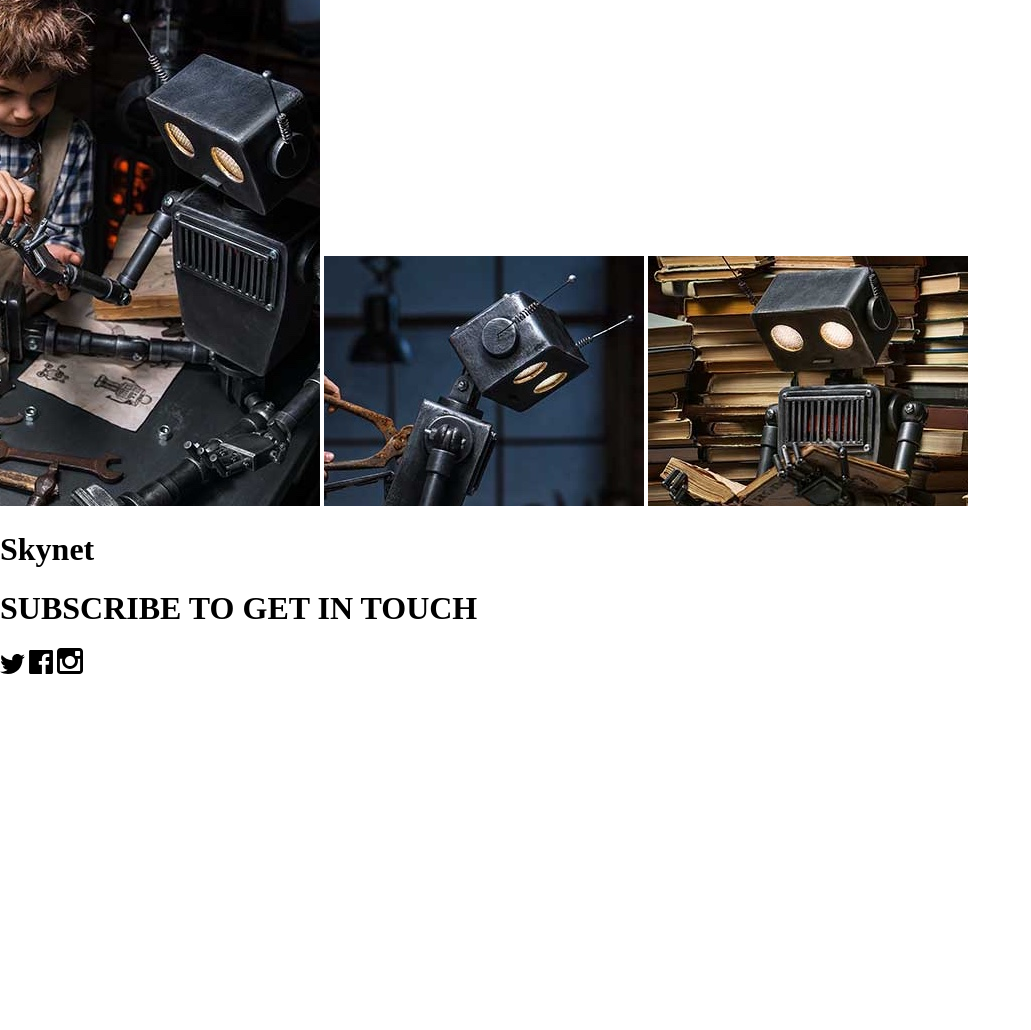
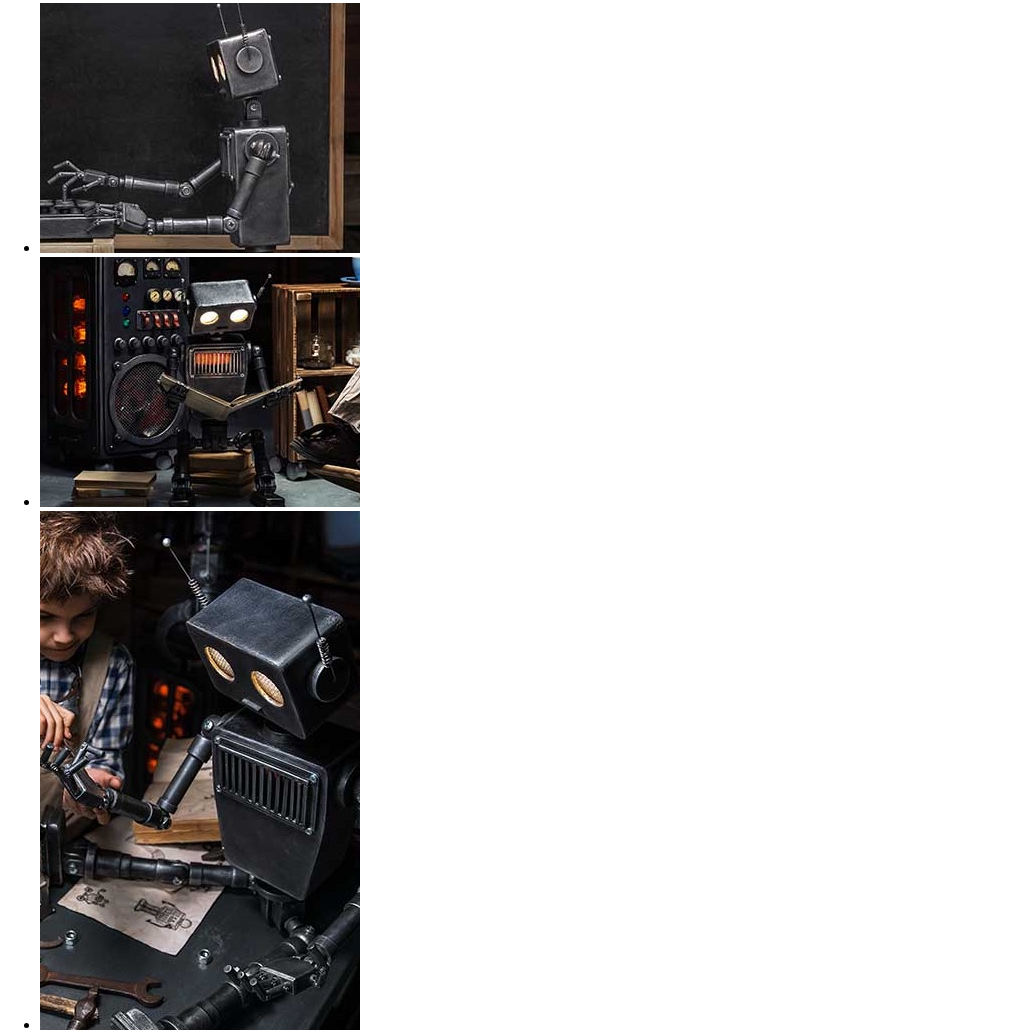
Before and after one commit to adevine104/in-class, a plain HTML site: page deploy/index.html in a window 1280 px wide. Shown: the part 3234-4264 px from the top of the page, without its empty margins (0-1031 px from the left). Before the commit the page ends 3912 px from the top, so only its background shows below. Drawn offline with nearby package versions, Linux system fonts and the light colour scheme.

Commit message:
after class edits

```diff
--- a/deploy/index.html
+++ b/deploy/index.html
@@ -59,19 +59,25 @@
                     <img src="img/section-4/Hero 2.jpg" alt="robot building blocks">
                 </section>
     <section>
-                        <img src="img/section-5/gallery-1.jpg" alt="boy building robot">
-                        <img src="img/section-5/gallery-2.jpg" alt="robot typing">
-                        <img src="img/section-5/gallery-3.jpg" alt="robot reading">
-                        <img src="img/section-5/gallery-4.jpg" alt="boy fixing robot">
-                        <img src="img/section-5/gallery-5.jpg" alt="robot being fixed">
-                        <img src="img/section-5/gallery-6.jpg" alt="robot reading close up">
+                        <ul>
+                            <li><img src="img/section-5/gallery-1.jpg" alt="boy building robot"></li>
+                           <li><img src="img/section-5/gallery-2.jpg" alt="robot typing"></li>
+                           <li><img src="img/section-5/gallery-3.jpg" alt="robot reading"></li>
+                           <li><img src="img/section-5/gallery-4.jpg" alt="boy fixing robot"></li>
+                           <li><img src="img/section-5/gallery-5.jpg" alt="robot being fixed"></li>
+                           <li><img src="img/section-5/gallery-6.jpg" alt="robot reading close up"></li>
+                        </ul>
                         <h1>Skynet</h1>
                     </section>
     <section>
                             <h1>SUBSCRIBE TO GET IN TOUCH</h1>
-                            <img src="img/footer/twitter.svg" alt="twitter">
-                            <img src="img/footer/facebook.svg" alt="facebook">
-                            <img src="img/footer/instagram.svg" alt="instagram">
+                            <ul>
+                                <li>
+                                    <a href="a"></a><img src="img/footer/twitter.svg" alt="twitter">
+                                    <a href="a"></a><img src="img/footer/facebook.svg" alt="facebook">
+                                    <a href="a"></a><img src="img/footer/instagram.svg" alt="instagram">
+                                </li>
+                            </ul>
                         </section>
 
     <!-- jQuery -->
```
Also changed, not shown: 3 other files.
